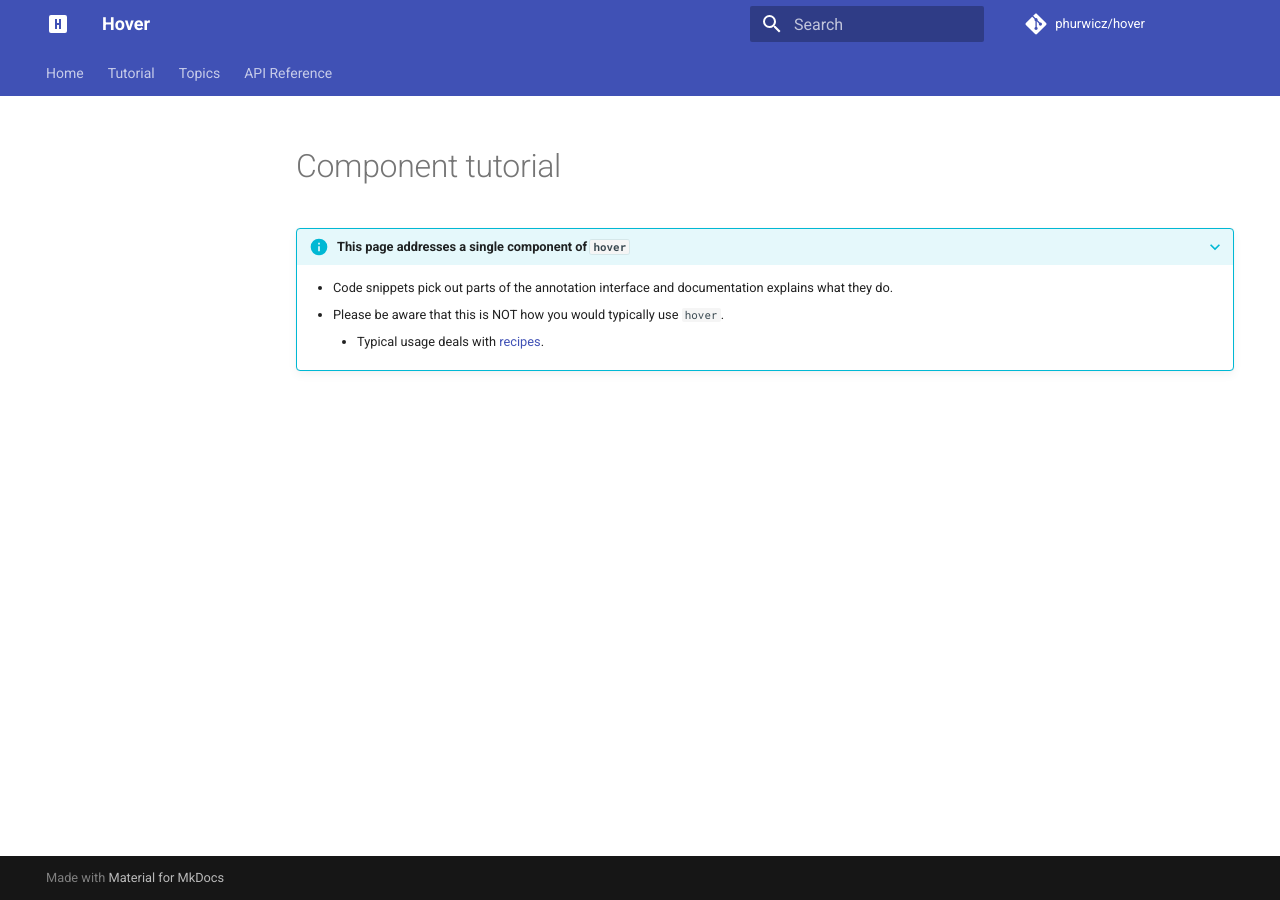
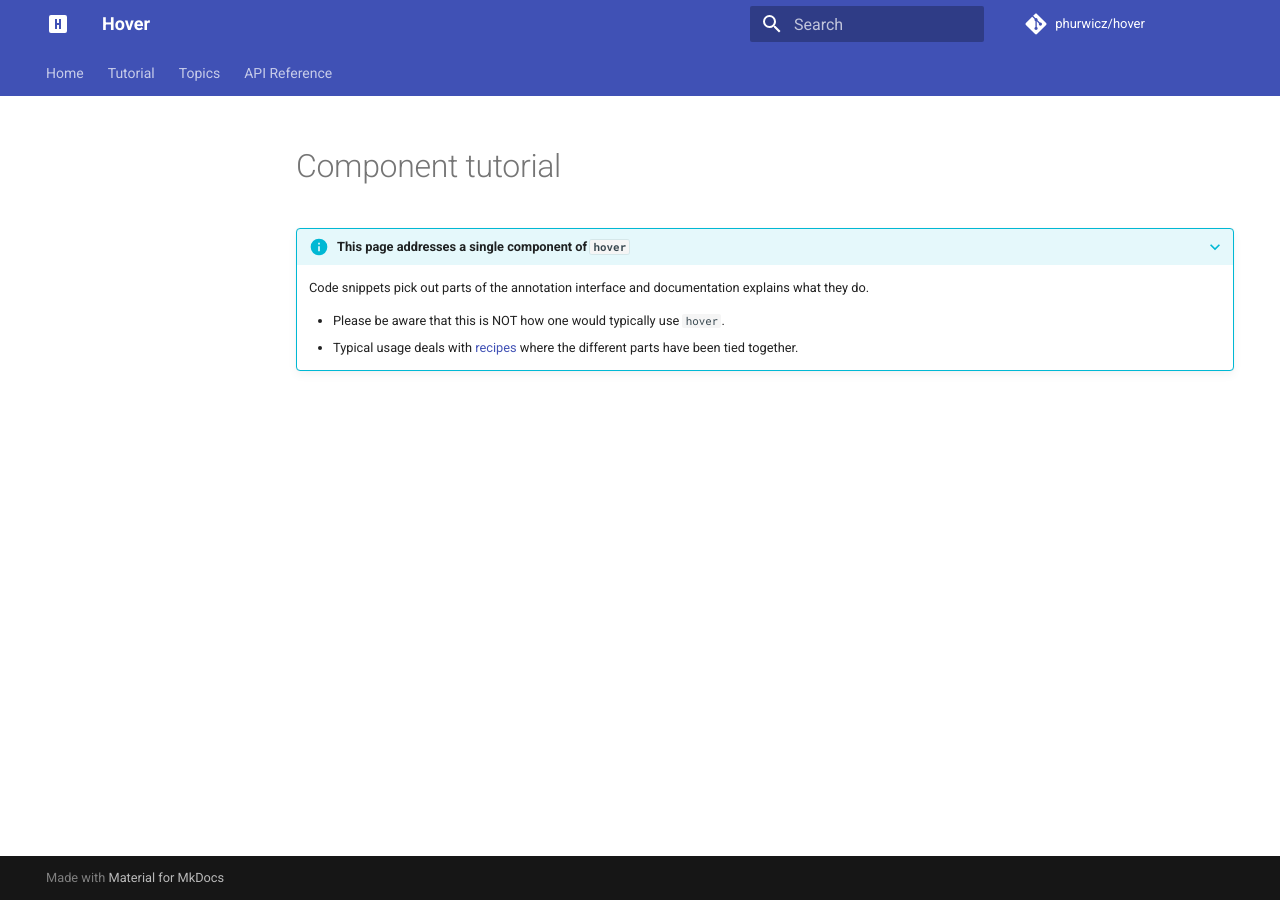
Before and after one commit to phurwicz/hover, an MkDocs documentation site: the page built from docs/snippets/markdown/component-tutorial.md, in a window 1280 px wide. Built offline with MkDocs 1.6.1 and Material for MkDocs 9.7.7, drawn with Linux system fonts in a browser that asks for light colours; comment, search, counter and statistics services are not loaded.

Commit message:
Docs: minor snipprt edit

```diff
--- a/docs/snippets/markdown/component-tutorial.md
+++ b/docs/snippets/markdown/component-tutorial.md
@@ -1,4 +1,5 @@
 ???+ info "This page addresses a **single component** of `hover`"
-    -   Code snippets pick out parts of the annotation interface and documentation explains what they do.
-    -   Please be aware that this is NOT how you would typically use `hover`.
-        -   Typical usage deals with [recipes](../../tutorial/t1-active-learning).
+    Code snippets pick out parts of the annotation interface and documentation explains what they do.
+
+    -   Please be aware that this is NOT how one would typically use `hover`.
+    -   Typical usage deals with [recipes](../../tutorial/t1-active-learning) where the different parts have been tied together.
```
